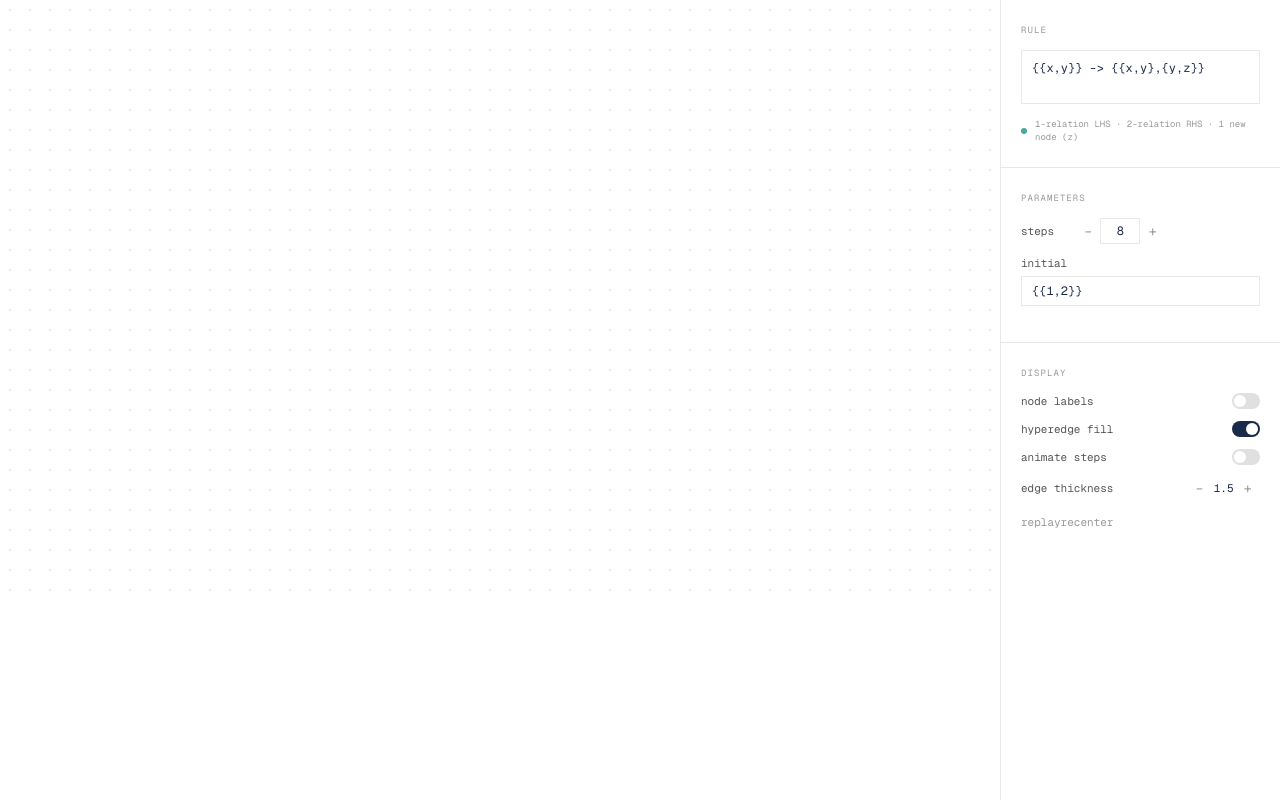
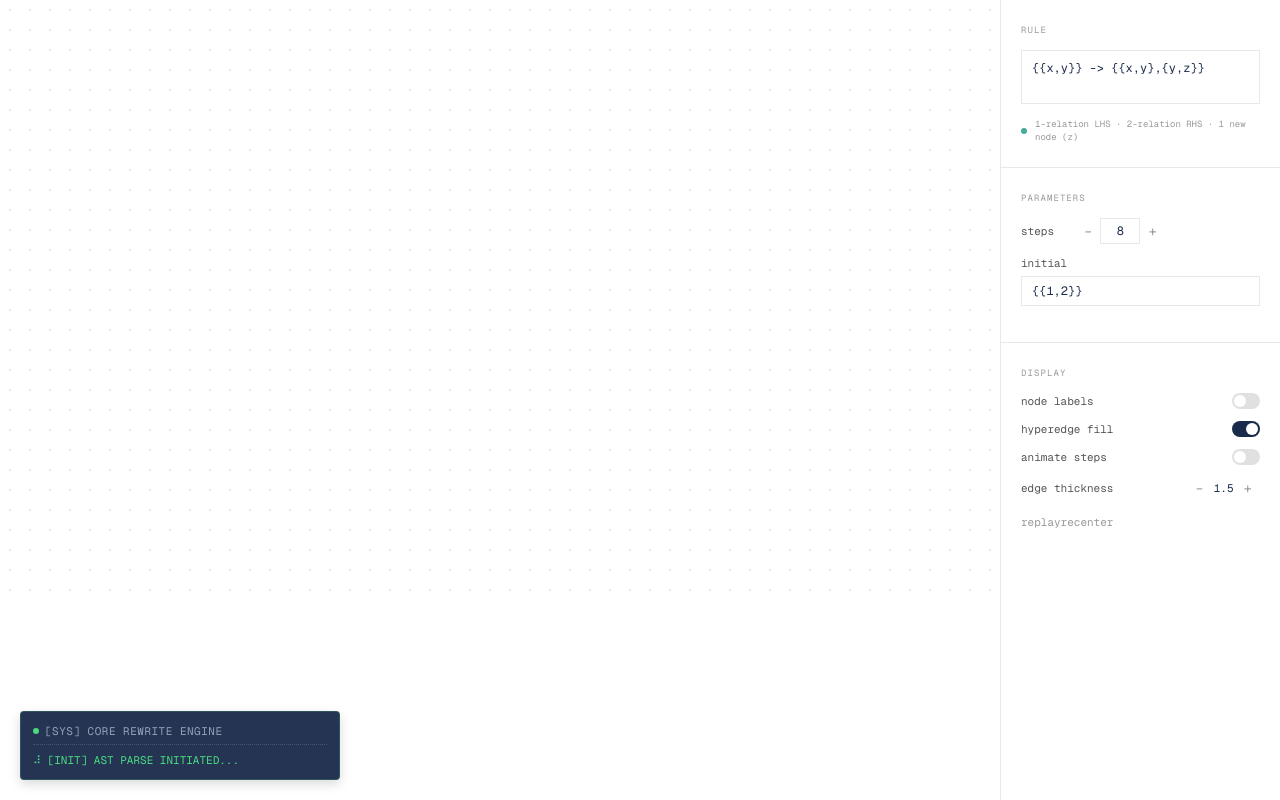
Before and after one commit to kofi-bhr/wolfram-physics, a Next.js app: page / in a window 1280 px wide. Built offline with nearby package versions, Linux system fonts and the light colour scheme.

Commit message:
loader (will be pretty soon)

```diff
--- a/app/components/Canvas.tsx
+++ b/app/components/Canvas.tsx
@@ -149,10 +149,31 @@ export default function Canvas({
             const w = appRef.current.screen.width;
             const h = appRef.current.screen.height;
 
-            // Animate back to center and scale 1
-            const targetX = w / 2;
-            const targetY = h / 2;
-            const targetScale = 1;
+            let minX = Infinity, minY = Infinity, maxX = -Infinity, maxY = -Infinity;
+            positions.forEach(pos => {
+                if (pos.x < minX) minX = pos.x;
+                if (pos.x > maxX) maxX = pos.x;
+                if (pos.y < minY) minY = pos.y;
+                if (pos.y > maxY) maxY = pos.y;
+            });
+
+            if (minX === Infinity) {
+                minX = 0; minY = 0; maxX = 0; maxY = 0;
+            }
+
+            const graphWidth = Math.max(maxX - minX, 100);
+            const graphHeight = Math.max(maxY - minY, 100);
+
+            const padding = 100;
+            const scaleX = w / (graphWidth + padding);
+            const scaleY = h / (graphHeight + padding);
+            const targetScale = Math.min(scaleX, scaleY, 2);
+
+            const centerX = (minX + maxX) / 2;
+            const centerY = (minY + maxY) / 2;
+
+            const targetX = w / 2 - centerX * targetScale;
+            const targetY = h / 2 - centerY * targetScale;
 
             offsetRef.current = { x: targetX, y: targetY };
             scaleRef.current = targetScale;
@@ -161,7 +182,7 @@ export default function Canvas({
             graphContainerRef.current.y = targetY;
             graphContainerRef.current.scale.set(targetScale);
         }
-    }, [recenterTrigger]);
+    }, [recenterTrigger, positions]);
 
     // Render graph
     const renderGraph = useCallback(() => {
--- /dev/null
+++ b/app/components/TerminalLoader.tsx
@@ -0,0 +1,90 @@
+import React, { useEffect, useState, useRef } from 'react';
+
+export interface ProgressEvent {
+    phase: 'parsing' | 'evolving' | 'layout' | 'idle';
+    step?: number;
+    totalSteps?: number;
+    nodes?: number;
+    edges?: number;
+}
+
+interface TerminalLoaderProps {
+    progress: ProgressEvent;
+    visible: boolean;
+}
+
+const SPINNERS = ['⠋', '⠙', '⠹', '⠸', '⠼', '⠴', '⠦', '⠧', '⠇', '⠏'];
+
+export default function TerminalLoader({ progress, visible }: TerminalLoaderProps) {
+    const [frame, setFrame] = useState(0);
+    const scrollRef = useRef<HTMLDivElement>(null);
+    const [log, setLog] = useState<string[]>([]);
+
+    // Spinner animation
+    useEffect(() => {
+        if (!visible) return;
+        const interval = setInterval(() => {
+            setFrame((f) => (f + 1) % SPINNERS.length);
+        }, 80);
+        return () => clearInterval(interval);
+    }, [visible]);
+
+    // Append to log when phase/step changes
+    useEffect(() => {
+        if (!visible) {
+            if (log.length > 0) setLog([]);
+            return;
+        }
+
+        let line = '';
+        const spinner = SPINNERS[frame];
+
+        if (progress.phase === 'parsing') {
+            line = `> [INIT] AST PARSE INITIATED...`;
+        } else if (progress.phase === 'evolving') {
+            const step = progress.step || 0;
+            line = `> [EVAL] STEP ${step.toString().padStart(2, '0')} :: [V:${progress.nodes} E:${progress.edges}]`;
+        } else if (progress.phase === 'layout') {
+            const step = progress.step || 0;
+            const total = progress.totalSteps || 0;
+            line = `> [D3_F] ANNEALING... [${step}/${total}]`;
+        } else {
+            line = `> [SLEEP] HALT.`;
+        }
+
+        setLog((prev) => {
+            const newLog = [...prev];
+            // Keep last 4 lines max, but update the current line if it's the same phase
+            if (newLog.length === 0) {
+                newLog.push(line);
+            } else {
+                const last = newLog[newLog.length - 1];
+                if (last.startsWith('> [EVAL]') && line.startsWith('> [EVAL]')) {
+                    newLog[newLog.length - 1] = line;
+                } else if (last.startsWith('> [D3_F]') && line.startsWith('> [D3_F]')) {
+                    newLog[newLog.length - 1] = line;
+                } else if (last !== line) {
+                    newLog.push(line);
+                }
+            }
+            return newLog.slice(-5);
+        });
+    }, [progress, visible, frame]);
+
+    if (!visible) return null;
+
+    return (
+        <div className="terminal-loader" ref={scrollRef}>
+            <div className="terminal-header">
+                <span className="blip"></span> [SYS] CORE REWRITE ENGINE
+            </div>
+            <div className="terminal-body">
+                {log.map((line, i) => (
+                    <div key={i} className={i === log.length - 1 ? 'active-line' : 'dim-line'}>
+                        {i === log.length - 1 ? `${SPINNERS[frame]} ${line.slice(2)}` : line}
+                    </div>
+                ))}
+            </div>
+        </div>
+    );
+}
--- a/app/globals.css
+++ b/app/globals.css
@@ -1,5 +1,9 @@
 /* ─── Reset ─── */
-*, *::before, *::after {
+@import './terminal-loader.css';
+
+*,
+*::before,
+*::after {
   margin: 0;
   padding: 0;
   box-sizing: border-box;
@@ -19,7 +23,8 @@
   --drawer-expanded: 320px;
 }
 
-html, body {
+html,
+body {
   height: 100%;
   overflow: hidden;
   background: var(--bg);
@@ -84,7 +89,7 @@ html, body {
   padding: 24px 20px;
 }
 
-.sidebar-section + .sidebar-section {
+.sidebar-section+.sidebar-section {
   border-top: 1px solid var(--border);
 }
 
--- a/app/page.tsx
+++ b/app/page.tsx
@@ -5,6 +5,7 @@ import dynamic from 'next/dynamic';
 import { parseRule, parseState, isParseError } from '../lib/parser';
 import Sidebar from './components/Sidebar';
 import MetadataOverlay from './components/MetadataOverlay';
+import TerminalLoader, { type ProgressEvent } from './components/TerminalLoader';
 
 // Dynamic import for Canvas to avoid SSR issues with PixiJS
 const Canvas = dynamic(() => import('./components/Canvas'), { ssr: false });
@@ -39,6 +40,7 @@ export default function Home() {
   const [truncated, setTruncated] = useState(false);
   const [haltedAtStep, setHaltedAtStep] = useState<number | null>(null);
   const [computing, setComputing] = useState(false);
+  const [progressState, setProgressState] = useState<ProgressEvent>({ phase: 'idle' });
   const [metadataVisible, setMetadataVisible] = useState(false);
   const [fadeIn, setFadeIn] = useState(false);
   const [recenterTrigger, setRecenterTrigger] = useState(0);
@@ -63,6 +65,17 @@ export default function Home() {
 
       if (data.type === 'error') {
         setComputing(false);
+        return;
+      }
+
+      if (data.type === 'progress') {
+        setProgressState({
+          phase: data.p_type as ProgressEvent['phase'],
+          step: data.step,
+          totalSteps: data.totalSteps,
+          nodes: data.nodeCount,
+          edges: data.edgeCount
+        });
         return;
       }
 
@@ -132,6 +145,7 @@ export default function Home() {
 
     setMetadataVisible(false);
     setComputing(true);
+    setProgressState({ phase: 'parsing' });
 
     // Stop any running animation
     if (animTimerRef.current) {
@@ -250,7 +264,7 @@ export default function Home() {
 
   return (
     <div className="app">
-      <div style={{ flex: 1, position: 'relative' }}>
+      <div style={{ flex: 1, position: 'relative', height: '100%' }}>
         <Canvas
           state={currentState}
           positions={positions}
@@ -269,6 +283,7 @@ export default function Home() {
           computing={computing}
           haltedAtStep={haltedAtStep}
         />
+        <TerminalLoader progress={progressState} visible={computing} />
       </div>
       <Sidebar
         ruleText={ruleText}
--- /dev/null
+++ b/app/terminal-loader.css
@@ -0,0 +1,61 @@
+/* ─── Terminal Loader ─── */
+.terminal-loader {
+    position: absolute;
+    bottom: 20px;
+    left: 20px;
+    width: 320px;
+    background: rgba(26, 42, 74, 0.95);
+    color: #4ade80;
+    font-family: var(--font-geist-mono), 'Geist Mono', monospace;
+    font-size: 11px;
+    padding: 12px;
+    border-radius: 4px;
+    border: 1px solid rgba(74, 222, 128, 0.2);
+    box-shadow: 0 4px 12px rgba(0, 0, 0, 0.15);
+    z-index: 100;
+    pointer-events: none;
+}
+
+.terminal-header {
+    color: #94a3b8;
+    margin-bottom: 8px;
+    letter-spacing: 0.5px;
+    display: flex;
+    align-items: center;
+    gap: 6px;
+    padding-bottom: 6px;
+    border-bottom: 1px dotted rgba(148, 163, 184, 0.3);
+}
+
+.blip {
+    display: inline-block;
+    width: 6px;
+    height: 6px;
+    background: #4ade80;
+    border-radius: 50%;
+    animation: blink 1s infinite alternate;
+}
+
+@keyframes blink {
+    0% {
+        opacity: 0.3;
+    }
+
+    100% {
+        opacity: 1;
+    }
+}
+
+.terminal-body {
+    display: flex;
+    flex-direction: column;
+    gap: 4px;
+}
+
+.dim-line {
+    color: rgba(74, 222, 128, 0.5);
+}
+
+.active-line {
+    color: #4ade80;
+}
--- a/workers/rewrite.worker.ts
+++ b/workers/rewrite.worker.ts
@@ -14,7 +14,7 @@ export interface WorkerRequest {
 }
 
 export interface WorkerResponse {
-    type: 'result' | 'error';
+    type: 'result' | 'error' | 'progress';
     states?: number[][][];
     allPositions?: Array<Array<[number, { x: number; y: number }]>>;
     nodeCount?: number;
@@ -23,7 +23,9 @@ export interface WorkerResponse {
     truncated?: boolean;
     haltedAtStep?: number | null;
     step?: number;
+    totalSteps?: number;
     error?: string;
+    p_type?: 'parsing' | 'evolving' | 'layout' | 'idle';
 }
 
 self.onmessage = (e: MessageEvent<WorkerRequest>) => {
@@ -50,7 +52,20 @@ self.onmessage = (e: MessageEvent<WorkerRequest>) => {
     }
 
     // Evolve
-    const evolution = evolve(ruleResult, initial, steps);
+    (self as unknown as Worker).postMessage({
+        type: 'progress',
+        p_type: 'parsing'
+    } as WorkerResponse);
+
+    const evolution = evolve(ruleResult, initial, steps, 50000, (s, n, e) => {
+        (self as unknown as Worker).postMessage({
+            type: 'progress',
+            p_type: 'evolving',
+            step: s,
+            nodeCount: n,
+            edgeCount: e
+        } as WorkerResponse);
+    });
 
     // Compute layout for each intermediate state
     // Use previous positions as starting points for incremental layout
@@ -58,6 +73,13 @@ self.onmessage = (e: MessageEvent<WorkerRequest>) => {
     let prevPositions: Map<number, NodePosition> | undefined;
 
     for (let i = 0; i < evolution.states.length; i++) {
+        (self as unknown as Worker).postMessage({
+            type: 'progress',
+            p_type: 'layout',
+            step: i + 1,
+            totalSteps: evolution.states.length
+        } as WorkerResponse);
+
         const st = evolution.states[i];
         const positions = computeLayout(st, prevPositions);
         prevPositions = positions;
```
Also changed, not shown: lib/rewriter.ts (+6 -1 lines).
